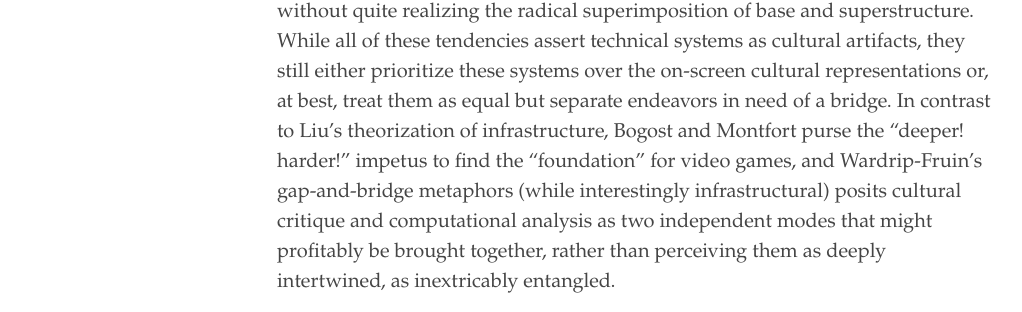
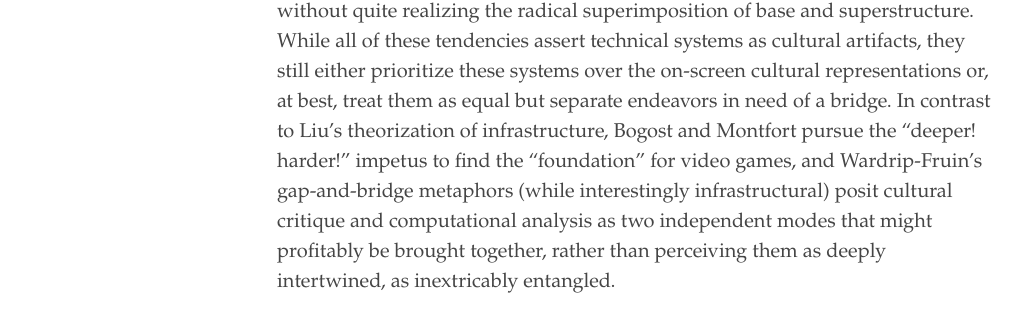
Before and after one commit to ryankleach/frettingsontheblank, a Jekyll site: the page built from _posts/2018-12-09-back-to-the-screen.md, in a window 1280 px wide and 900 px high, scrolled down 3608 px. Shown: the part 288-600 px from the top of the window, without its empty margins (3-1025 px from the left). Built offline with Jekyll 4.4.1, drawn with Linux system fonts in a browser that asks for light colours; comment, search, counter and statistics services are not loaded; some of the changed text lies outside the part shown.

Commit message:
minor edits

```diff
--- a/_posts/2018-12-09-back-to-the-screen.md
+++ b/_posts/2018-12-09-back-to-the-screen.md
@@ -40,7 +40,7 @@ Still others, such as Noah Wardrip-Fruin, position their work not as a rejection
 
 >But regardless of perspective, writings on digital media almost all ignore something crucial: the actual processes that make digital media work, the computational machines that make digital media possible. On the one hand, there is nothing wrong with this. Output-focused approaches have brought many valuable insights for those who seek to understand and create digital media. Yet, on the other hand, it leaves a big gap. This book is my attempt to help bridge the gap. [...] hopefully it demonstrates that there is something to be gained by being able to move between the gap's two sides, being able to see the inside and outside of digital media's machines. (_Expressive Processing_ 2-3)
 
-In all of these approaches, we can see a gesturing toward the infrastructural without quite realizing the radical superimposition of base and superstructure. While all of these tendencies assert technical systems as cultural artifacts, they still either prioritize these systems over the on-screen cultural representations or, at best, treat them as equal but separate endeavors in need of a bridge. In contrast to Liu's theorization of infrastructure, Bogost and Montfort purse the "deeper! harder!" impetus to find the "foundation" for video games, and Wardrip-Fruin's gap-and-bridge metaphors (while interestingly infrastructural) posits cultural critique and computational analysis as two independent modes that might profitably be brought together, rather than perceiving them as deeply intertwined, as inextricably entangled.
+In all of these approaches, we can see a gesturing toward the infrastructural without quite realizing the radical superimposition of base and superstructure. While all of these tendencies assert technical systems as cultural artifacts, they still either prioritize these systems over the on-screen cultural representations or, at best, treat them as equal but separate endeavors in need of a bridge. In contrast to Liu's theorization of infrastructure, Bogost and Montfort pursue the "deeper! harder!" impetus to find the "foundation" for video games, and Wardrip-Fruin's gap-and-bridge metaphors (while interestingly infrastructural) posit cultural critique and computational analysis as two independent modes that might profitably be brought together, rather than perceiving them as deeply intertwined, as inextricably entangled.
 
 # Where does a CIS Approach to Games Lead?
 
```
